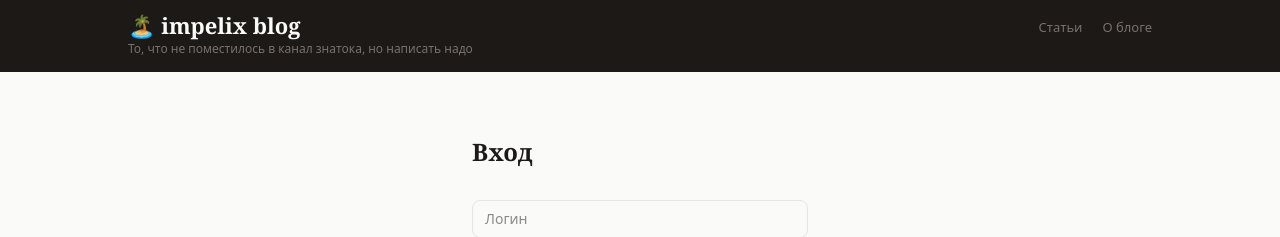
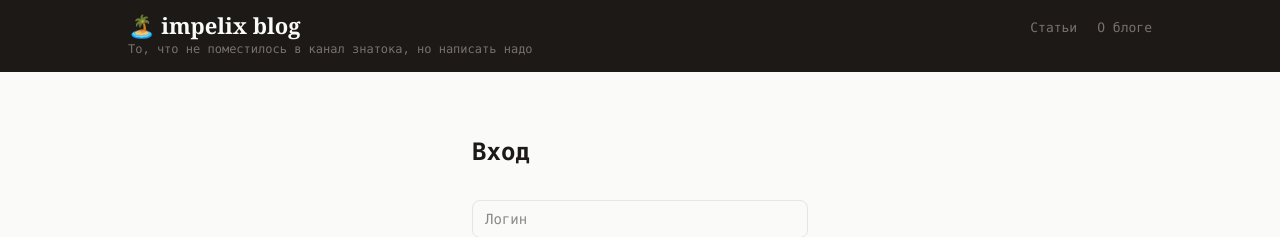
Before and after one commit to impelixx/shitposting, a Next.js app in the folder frontend/: page /login in a window 1280 px wide. Shown: the top 237 px of the page. Built offline with nearby package versions, Linux system fonts and the light colour scheme; no server answers.

Commit message:
feat: monospace font across entire blog

```diff
--- a/frontend/src/app/admin/page.tsx
+++ b/frontend/src/app/admin/page.tsx
@@ -29,7 +29,7 @@ export default function AdminPage() {
     <Navbar />
     <div className="max-w-3xl mx-auto px-6 py-8">
       <div className="flex items-center justify-between mb-6">
-        <h1 className="font-serif text-2xl font-bold text-stone-900">Все статьи</h1>
+        <h1 className="text-2xl font-bold" style={{ color: "#1c1917" }}>Все статьи</h1>
         <Link href="/admin/posts/new" className="bg-orange-500 text-white text-sm font-semibold px-4 py-2 rounded-lg hover:bg-orange-600 transition-colors">
           + Новая статья
         </Link>
--- a/frontend/src/app/globals.css
+++ b/frontend/src/app/globals.css
@@ -1,8 +1,7 @@
 @import "tailwindcss";
 
 @theme {
-  --font-serif: Georgia, "Times New Roman", serif;
-  --font-sans: system-ui, sans-serif;
+  --font-mono: ui-monospace, "Cascadia Code", "Source Code Pro", Menlo, Consolas, monospace;
 
   /* Цветовая схема Sunset */
   --color-blog-header: #1c1917;
@@ -20,6 +19,6 @@
   body {
     background-color: #fafaf9;
     color: #1c1917;
-    font-family: system-ui, sans-serif;
+    font-family: ui-monospace, "Cascadia Code", "Source Code Pro", Menlo, Consolas, monospace;
   }
 }
--- a/frontend/src/app/login/page.tsx
+++ b/frontend/src/app/login/page.tsx
@@ -31,7 +31,7 @@ export default function LoginPage() {
     <>
     <Navbar />
     <div className="max-w-sm mx-auto px-6 py-16">
-      <h1 className="font-serif text-2xl font-bold text-stone-900 mb-8">Вход</h1>
+      <h1 className="text-2xl font-bold mb-8" style={{ color: "#1c1917" }}>Вход</h1>
       <form onSubmit={handleSubmit} className="space-y-4">
         {error && <p className="text-red-500 text-sm">{error}</p>}
         <input
--- a/frontend/src/app/posts/[slug]/page.tsx
+++ b/frontend/src/app/posts/[slug]/page.tsx
@@ -45,7 +45,7 @@ export default async function ArticlePage({ params }: Props) {
         <div style={{ display: "flex", gap: "16px", alignItems: "flex-start", marginBottom: "20px" }}>
           <DateBadge dateStr={post.created_at} />
           <div>
-            <h1 style={{ fontFamily: "Georgia, serif", fontSize: "26px", fontWeight: 700, color: "#1c1917", lineHeight: 1.3 }}>
+            <h1 style={{ fontSize: "26px", fontWeight: 700, color: "#1c1917", lineHeight: 1.3 }}>
               {post.title}
             </h1>
             <div style={{ display: "flex", gap: "14px", marginTop: "8px", fontSize: "12px", color: "#a8a29e" }}>
@@ -60,7 +60,7 @@ export default async function ArticlePage({ params }: Props) {
         <PostBody body={post.body} />
 
         <section style={{ marginTop: "40px", paddingTop: "24px", borderTop: "2px solid #f97316" }}>
-          <h2 style={{ fontFamily: "Georgia, serif", fontSize: "15px", fontWeight: 700, color: "#1c1917", marginBottom: "16px" }}>
+          <h2 style={{ fontSize: "15px", fontWeight: 700, color: "#1c1917", marginBottom: "16px" }}>
             Комментарии ({comments.length})
           </h2>
           <CommentList comments={comments} />
--- a/frontend/src/app/tags/[tag]/page.tsx
+++ b/frontend/src/app/tags/[tag]/page.tsx
@@ -19,7 +19,7 @@ export default async function TagPage({ params }: Props) {
       <div style={{ maxWidth: "1024px", margin: "0 auto", display: "flex", minHeight: "100vh" }}>
         <main style={{ flex: 1, padding: "24px 28px", borderRight: "1px solid #e7e5e4" }}>
           <p style={{ fontSize: "11px", fontWeight: 700, color: "#78716c", textTransform: "uppercase", letterSpacing: "1.5px", marginBottom: "4px" }}>Тег</p>
-          <h1 style={{ fontFamily: "Georgia, serif", fontSize: "24px", fontWeight: 700, color: "#1c1917", marginBottom: "24px" }}>#{tag}</h1>
+          <h1 style={{ fontSize: "24px", fontWeight: 700, color: "#1c1917", marginBottom: "24px" }}>#{tag}</h1>
           {posts.length === 0 && <p style={{ color: "#a8a29e", fontSize: "14px" }}>Статей с этим тегом нет.</p>}
           {posts.map((post) => <PostCard key={post.id} post={post} />)}
         </main>
--- a/frontend/src/components/PostBody.tsx
+++ b/frontend/src/components/PostBody.tsx
@@ -1,5 +1,7 @@
 "use client";
 import MDPreview from "@uiw/react-markdown-preview";
+
+const MONO = "ui-monospace, 'Cascadia Code', 'Source Code Pro', Menlo, Consolas, monospace";
 
 interface Props {
   body: string;
@@ -7,8 +9,8 @@ interface Props {
 
 export function PostBody({ body }: Props) {
   return (
-    <div className="prose prose-stone max-w-none font-serif">
-      <MDPreview source={body} style={{ backgroundColor: "transparent", fontFamily: "Georgia, serif" }} />
+    <div>
+      <MDPreview source={body} style={{ backgroundColor: "transparent", fontFamily: MONO }} />
     </div>
   );
 }
--- a/frontend/src/components/PostCard.tsx
+++ b/frontend/src/components/PostCard.tsx
@@ -39,7 +39,7 @@ export function PostCard({ post, commentCount = 0 }: Props) {
           >
             {post.title}
           </Link>
-          <p style={{ fontFamily: "Georgia, serif", fontSize: "13px", color: "#57534e", lineHeight: 1.6 }}>
+          <p style={{ fontSize: "13px", color: "#57534e", lineHeight: 1.6 }}>
             {post.excerpt}
           </p>
           <div style={{ display: "flex", gap: "12px", marginTop: "6px", fontSize: "11px", color: "#a8a29e" }}>
--- a/frontend/src/components/PostForm.tsx
+++ b/frontend/src/components/PostForm.tsx
@@ -48,7 +48,7 @@ export function PostForm({ initialPost }: Props) {
 
   return (
     <form onSubmit={handleSubmit} className="space-y-4 max-w-3xl mx-auto px-6 py-8">
-      <h1 className="font-serif text-2xl font-bold text-stone-900 mb-4">
+      <h1 className="text-2xl font-bold mb-4" style={{ color: "#1c1917" }}>
         {initialPost ? "Редактировать" : "Новая статья"}
       </h1>
       {error && <p className="text-red-500 text-sm">{error}</p>}
```
